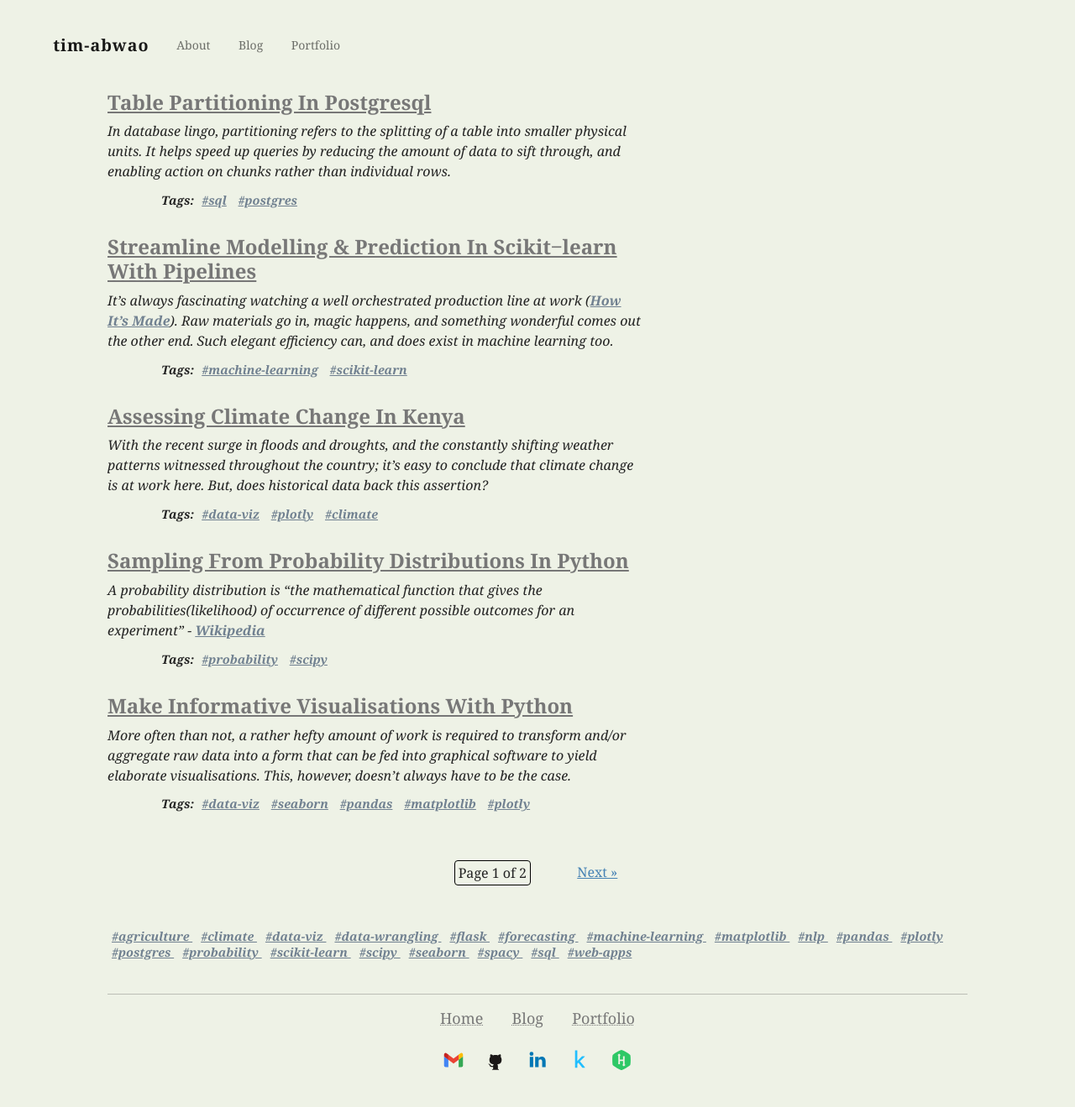
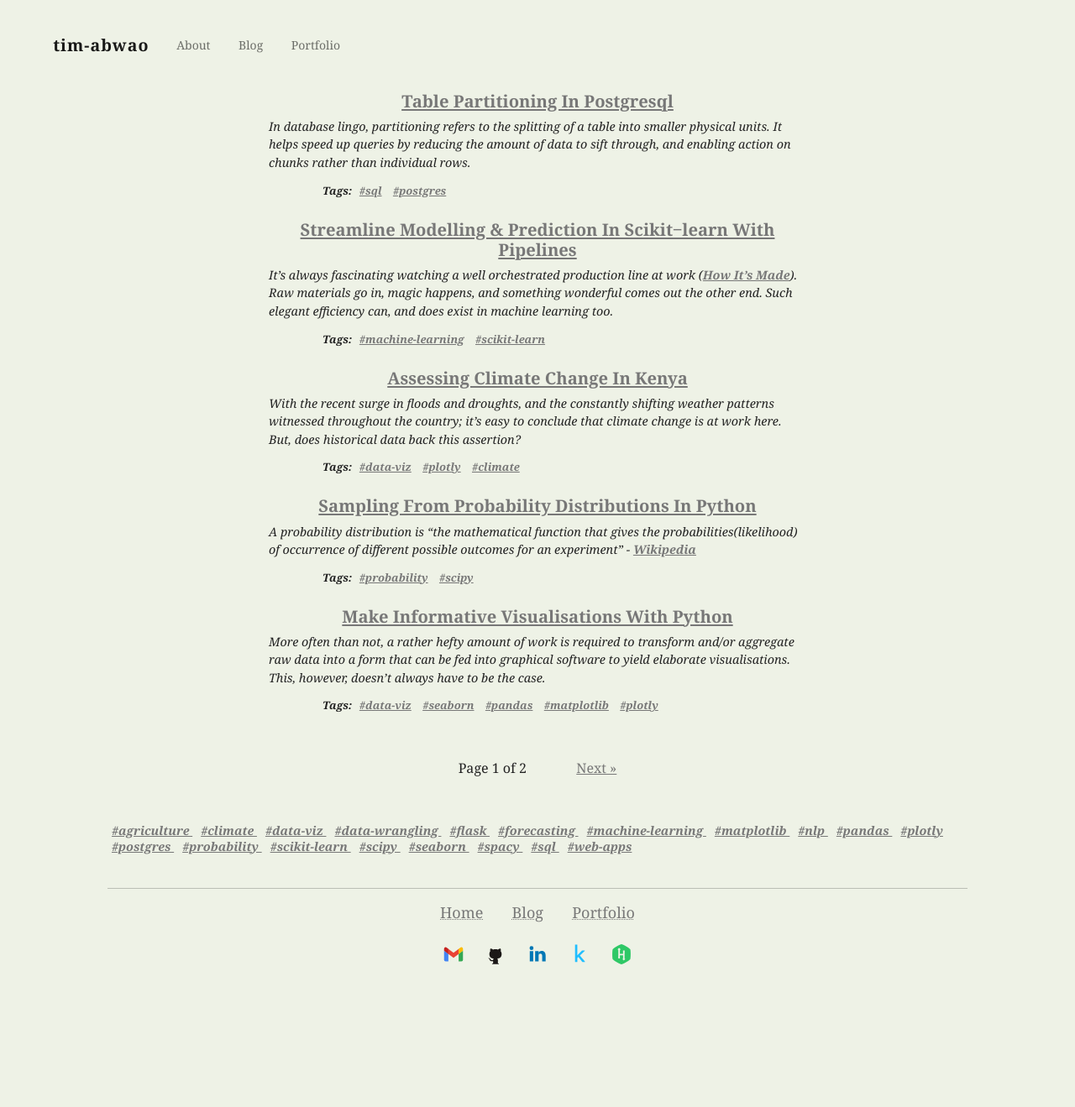
Before and after one commit to Tim-Abwao/tim-abwao.github.io, a Jekyll site: the page built from blog/index.html, in a window 1280 px wide. Shown: the whole page at 84% size. Built offline with Jekyll 4.4.1, drawn with Linux system fonts in a browser that asks for light colours; the list of posts is cut into pages by our own code; after the commit the page ends 1193 px from its top, so only the background shows below that.

Commit message:
Update blog page style & layout

```diff
--- a/assets/css/blog.sass
+++ b/assets/css/blog.sass
@@ -3,20 +3,18 @@
 @import "base"
 
 .post-list
-  max-width: 90%
-  margin: 4% 10%
+  font-size: 0.9em
+  margin: 7%
 
   a
     font-weight: bold
 
-  a:hover
-    opacity: 0.4
+  h2
+    font-size: 1.4em
+    text-align: center
 
 .post-item
-  margin-bottom: 8%
-
-  a
-    color: slategray
+  margin-bottom: 35px
 
   p
     font-style: oblique
@@ -27,7 +25,6 @@
   font: oblique bolder 0.9em Georgia, serif
 
   a
-    color: slategray
     padding: 5px
 
   span
@@ -40,21 +37,19 @@
   a
     margin: 2%
     padding: 2px 4px
-    color: steelblue
 
 .page_number
   margin: 2%
   padding: 2px 4px
-  border: 1px solid black
   border-radius: 4px
 
-@media only screen and (min-width: 1024px)
+@media only screen and (min-width: 768px)
   .post-list
-    max-width: 60%
-    margin: 2% 10%
+    max-width: 70%
+    margin: 2% auto
 
   .post-item
-    margin-bottom: 5%
+    margin-bottom: 25px
 
 @media only screen and (min-width: 1280px)
   .post-list
--- a/blog/index.html
+++ b/blog/index.html
@@ -6,7 +6,7 @@
 
 <div class="post-list">
 	{% for post in paginator.posts %}
-	<h4><a href="{{ post.url }}">{{ post.title }}</a></h4>
+	<h2><a href="{{ post.url }}">{{ post.title }}</a></h2>
 	<div class="post-item">
 
 		{{ post.excerpt }}
```
